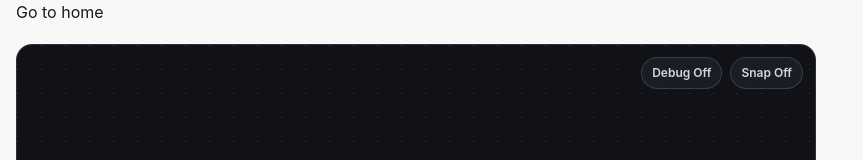
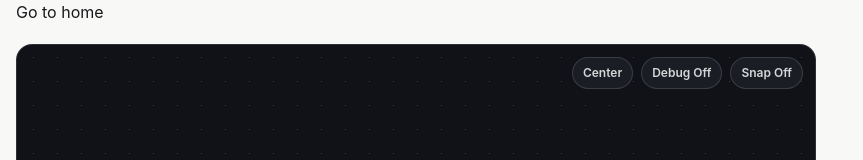
Before and after one commit to EeveeInGaa/canvas, a React (Vite) app: page / in a window 1280 px wide. Shown: the top 160 px of the page, without its empty margins (0-863 px from the left). Built offline with nearby package versions, Linux system fonts and the light colour scheme.

Commit message:
feat: add jump to center option and center grid

```diff
--- a/src/canvas/CanvasPrototype.tsx
+++ b/src/canvas/CanvasPrototype.tsx
@@ -1,4 +1,4 @@
-import { useCallback, useEffect, useRef, useState } from 'react';
+import { useCallback, useEffect, useLayoutEffect, useRef, useState } from 'react';
 import type {
 	CanvasNode,
 	InteractionState,
@@ -17,6 +17,7 @@ export function CanvasPrototype() {
 	const pointerMoveFrameRef = useRef<number | null>(null);
 	const nodeElementRefs = useRef(new Map<string, HTMLDivElement>());
 	const latestDraggedNodePositionsRef = useRef(new Map<string, { x: number; y: number }>());
+	const hasCenteredInitialViewportRef = useRef(false);
 	const [nodes, setNodes] = useState<CanvasNode[]>([]);
 	const [selectedNodeIds, setSelectedNodeIds] = useState<string[]>([]);
 	const [isSnapEnabled, setIsSnapEnabled] = useState(false);
@@ -67,6 +68,26 @@ export function CanvasPrototype() {
 		},
 		[canvasGridSize],
 	);
+
+	const centerViewportOnOrigin = useCallback(() => {
+		const canvasElement = canvasRef.current;
+		if (!canvasElement) return;
+
+		const canvasRect = canvasElement.getBoundingClientRect();
+
+		setViewport((currentViewport) => ({
+			...currentViewport,
+			x: canvasRect.width / 2,
+			y: canvasRect.height / 2,
+		}));
+	}, []);
+
+	useLayoutEffect(() => {
+		if (hasCenteredInitialViewportRef.current) return;
+
+		centerViewportOnOrigin();
+		hasCenteredInitialViewportRef.current = true;
+	}, [centerViewportOnOrigin]);
 
 	const createTextNode = useCallback(
 		(event: React.MouseEvent<HTMLDivElement>) => {
@@ -615,6 +636,23 @@ export function CanvasPrototype() {
 				<button
 					type="button"
 					onPointerDown={(event) => event.stopPropagation()}
+					onClick={centerViewportOnOrigin}
+					style={{
+						border: '1px solid rgba(255,255,255,0.14)',
+						borderRadius: 999,
+						background: '#1b1d24',
+						color: 'rgba(255,255,255,0.82)',
+						padding: '6px 10px',
+						fontSize: 12,
+						fontWeight: 600,
+						cursor: 'pointer',
+					}}
+				>
+					Center
+				</button>
+				<button
+					type="button"
+					onPointerDown={(event) => event.stopPropagation()}
 					onClick={() => setIsDebugEnabled((currentValue) => !currentValue)}
 					style={{
 						border: '1px solid rgba(255,255,255,0.14)',
@@ -683,7 +721,6 @@ export function CanvasPrototype() {
 					transformOrigin: '0 0',
 					pointerEvents: 'none',
 					willChange: 'transform',
-					contain: 'layout paint size',
 				}}
 			>
 				{nodes.map((node) => {
```
